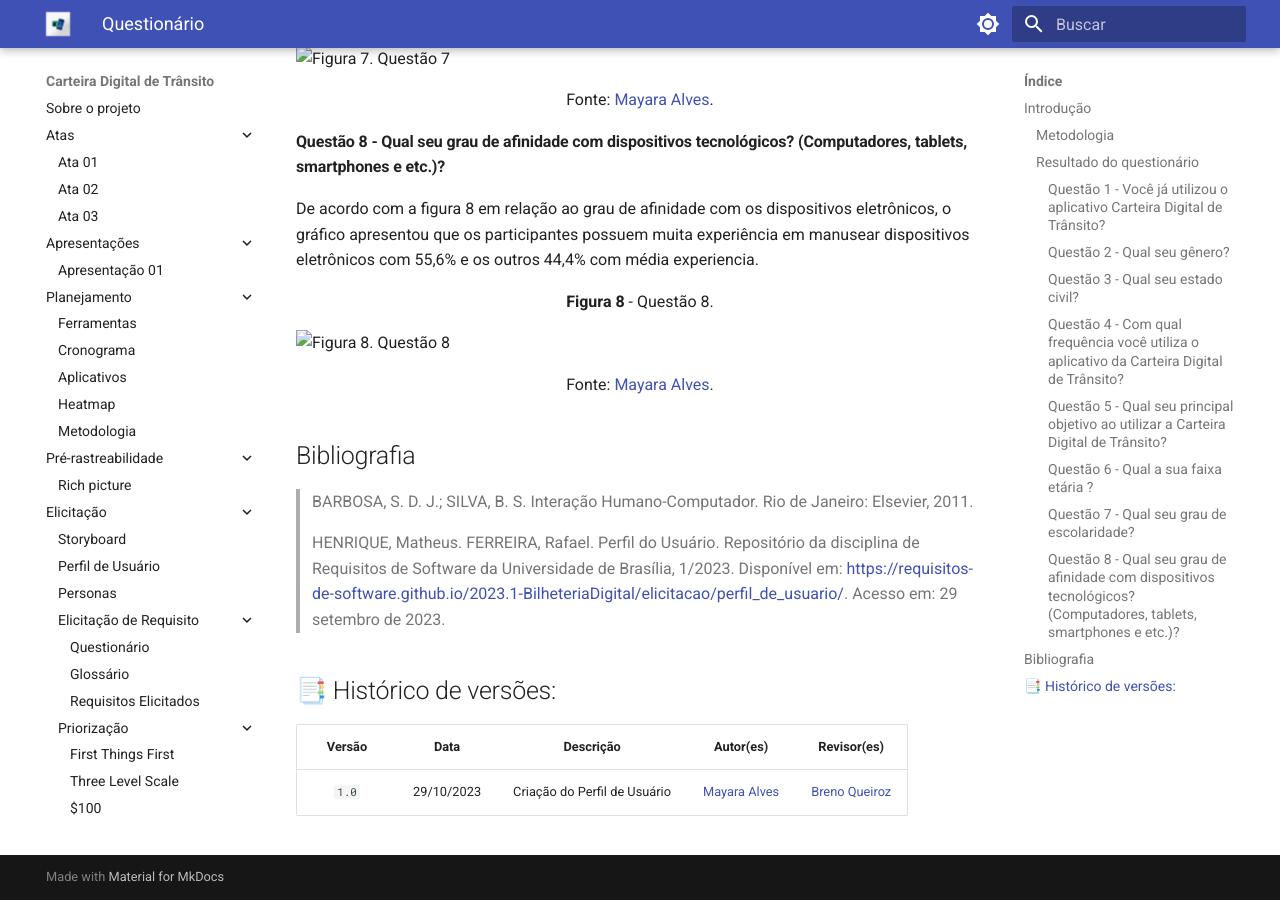
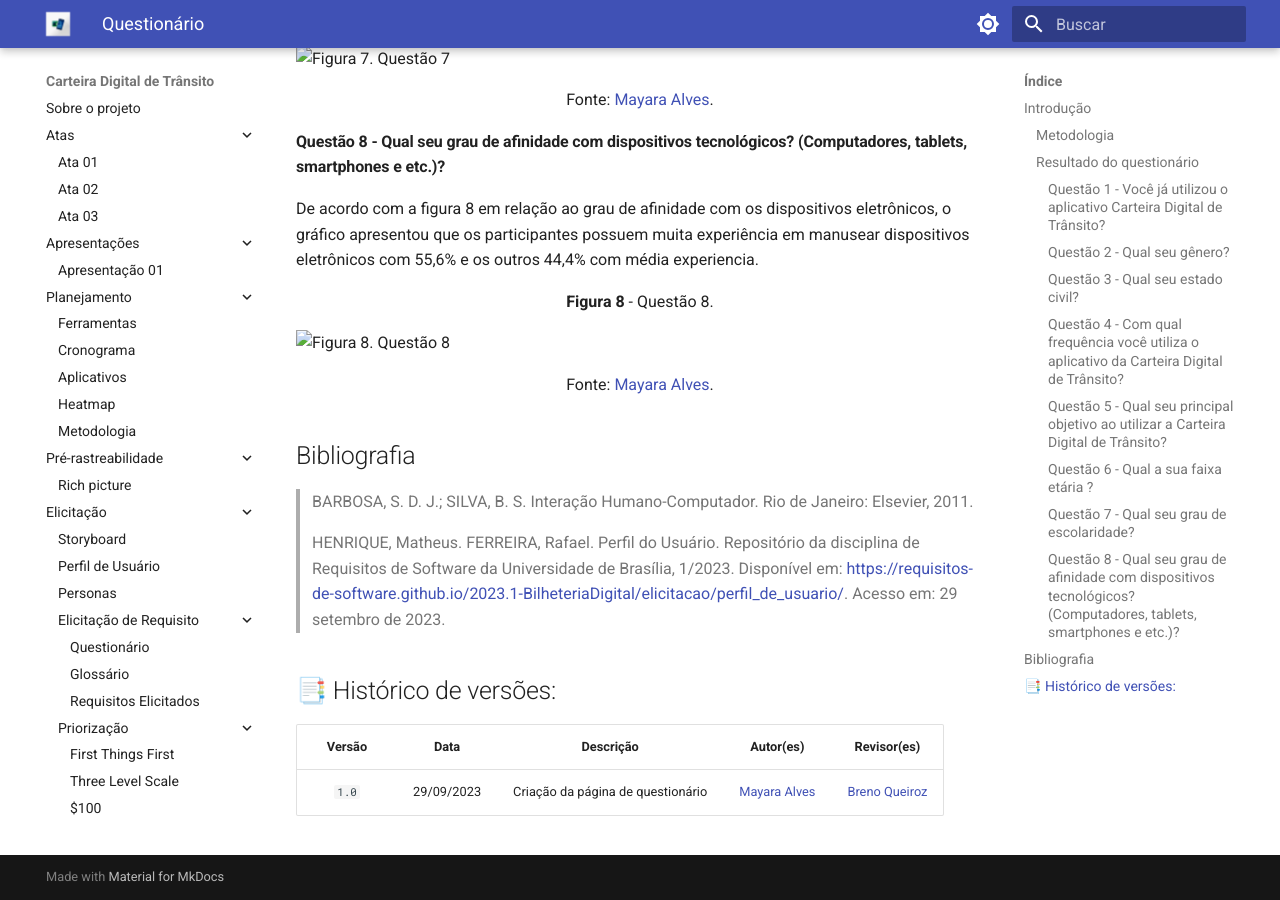
Before and after one commit to Requisitos-de-Software/2023.2-Carteira_Digital_de_Transito, an MkDocs documentation site: the page built from docs/elicitação/PerfildeUsuario/Questionario.md, in a window 1280 px wide and 900 px high, scrolled down 2267 px. Built offline with MkDocs 1.6.1 and Material for MkDocs 9.7.7, drawn with Linux system fonts in a browser that asks for light colours.

Commit message:
Update Questionario.md

```diff
--- a/docs/elicitação/PerfildeUsuario/Questionario.md
+++ b/docs/elicitação/PerfildeUsuario/Questionario.md
@@ -81,4 +81,4 @@ De acordo com a figura 8 em relação ao grau de afinidade com os dispositivos e
 
  Versão  |    Data    |                        Descrição                        |                                             Autor(es)                                             |                  Revisor(es)
  :-----: | :--------: | :-----------------------------------------------------: | :-----------------------------------------------------------------------------------------------: | :--------------------------------------------:
-  `1.0`  | 29/10/2023 |            Criação do Perfil de Usuário           | [Mayara Alves](https://github.com/Mayara-tech) | [Breno Queiroz](https://github.com/brenob6)
+  `1.0`  | 29/09/2023 |            Criação da página de questionário           | [Mayara Alves](https://github.com/Mayara-tech) | [Breno Queiroz](https://github.com/brenob6)
```
